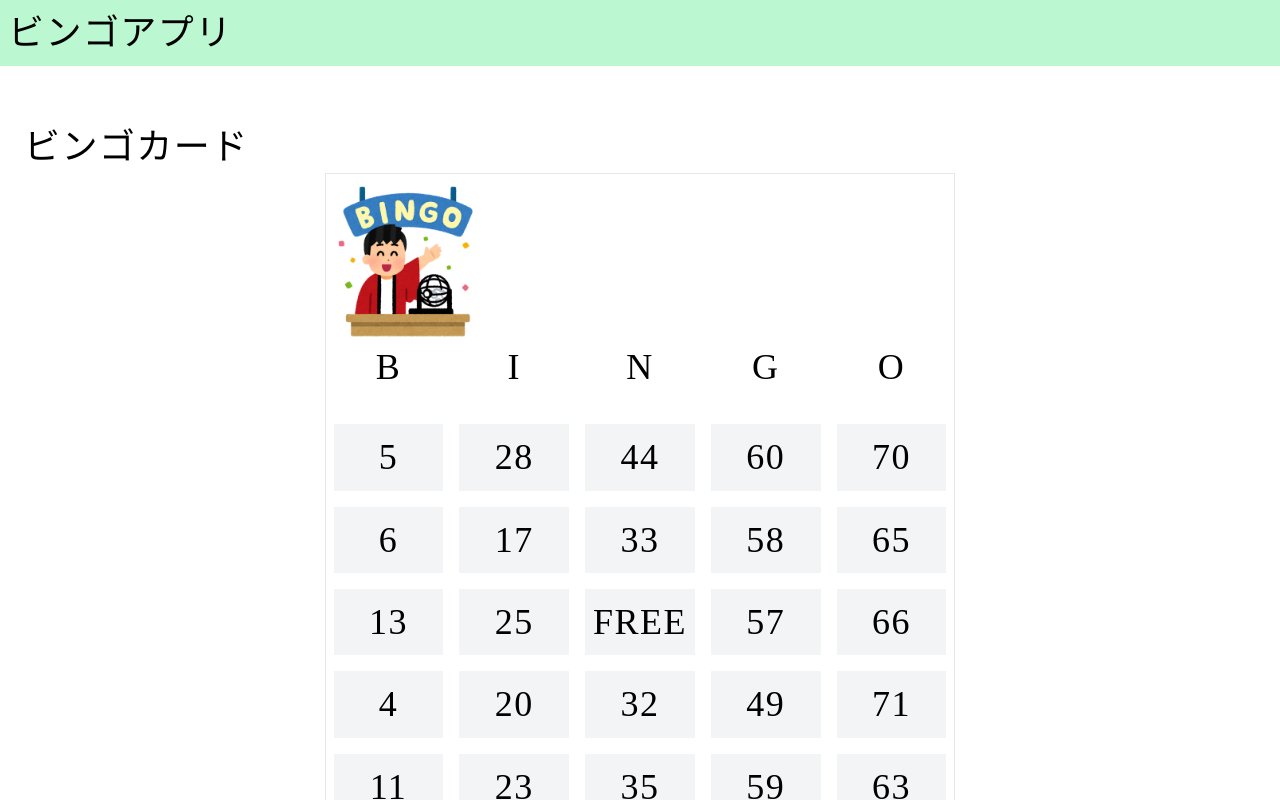
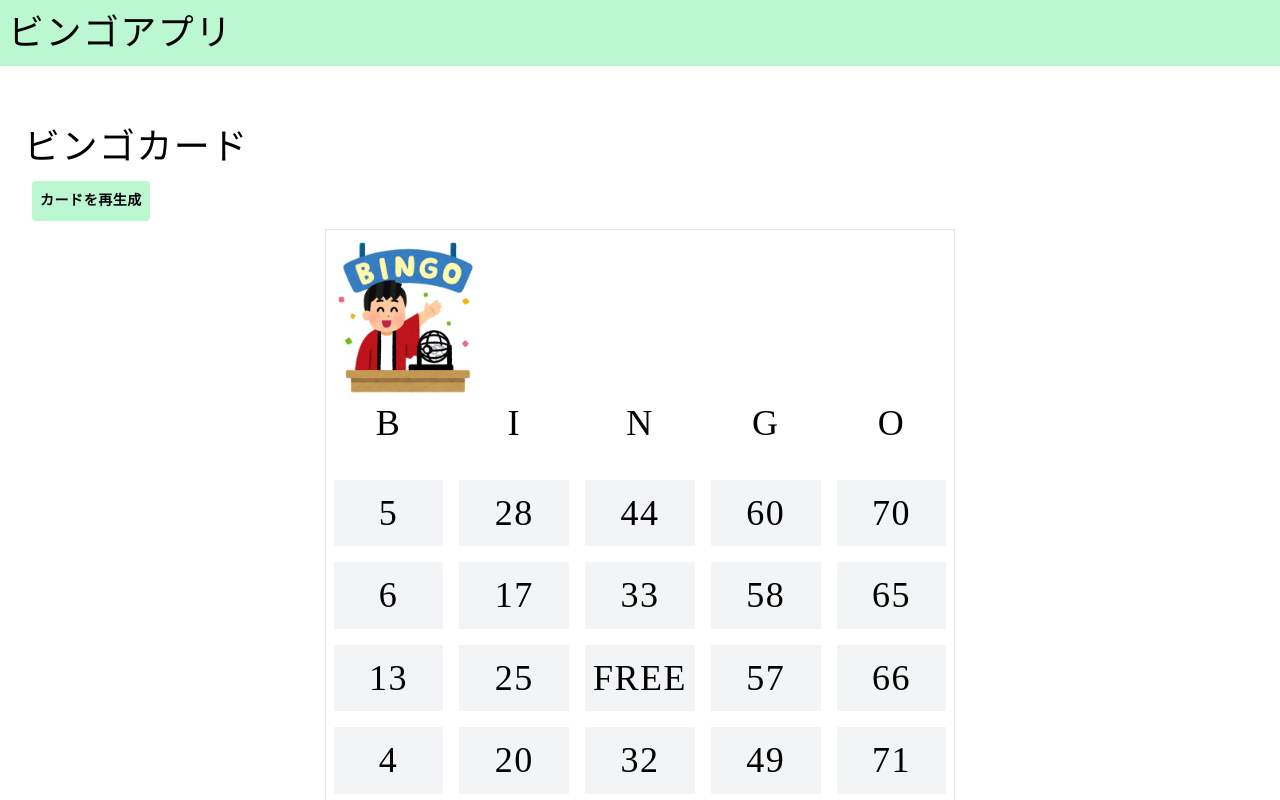
Before and after one commit to chakkun1121/bingo, a Next.js app: page /card in a window 1280 px wide. Shown: the top 800 px of the page. Built offline with nearby package versions, Linux system fonts and the light colour scheme.

Commit message:
カードを再生成機能を追加

```diff
--- a/app/(cards)/_components/BingoCard.tsx
+++ b/app/(cards)/_components/BingoCard.tsx
@@ -3,7 +3,7 @@ import { bingoCardType } from "../../../@types/bingoCardType";
 export function BingoCard({ card, imagePath = "./img/headerLogo.png", iconPosition = "left" }: { card: bingoCardType; imagePath?: string; iconPosition?: "left" | "center" | "right"; }) {
   return (
     <div className="p-2 border mx-auto w-max select-none print:block">
-      <img className={`max-w-40 max-h-40 items-${iconPosition}`} src={imagePath} />
+      <img className={`max-w-40 max-h-40 items-${iconPosition}`} src={imagePath} alt="カードのロゴ"/>
       <div className="text-center grid grid-rows-5 gap-4 max-w-2xl">
         <div className="grid grid-cols-5 gap-4 ">
           {["B", "I", "N", "G", "O"].map((item) => (
--- /dev/null
+++ b/app/(cards)/card/layout.tsx
@@ -0,0 +1,12 @@
+import { Metadata } from "next"
+
+export default function Layout({children}) {
+  return children
+}
+export const metadata: Metadata = {
+  title: "ビンゴカード",
+  description: "chakkun1121製のビンゴアプリのビンゴカードです。これを利用することでスマホやパソコンなどでビンゴができます。毎回、アクセスする際にカードは自動生成されます。",
+  alternates: {
+    canonical: "/card",
+  },
+}
--- a/app/(cards)/card/page.tsx
+++ b/app/(cards)/card/page.tsx
@@ -1,21 +1,17 @@
-import { Metadata } from "next";
+"use client"
 import { bingoCardType } from "../../../@types/bingoCardType";
 import { useCreateCard } from "../lib/createCard";
 import { BingoCard } from "../_components/BingoCard";
-export const metadata: Metadata = {
-  title: "ビンゴカード",
-  description: "chakkun1121製のビンゴアプリのビンゴカードです。これを利用することでスマホやパソコンなどでビンゴができます。毎回、アクセスする際にカードは自動生成されます。",
-  alternates: {
-    canonical: "/card",
-  },
-}
+import { useState } from "react";
+
 export default function Main() {
   const createCard = useCreateCard();
-  const card: bingoCardType = createCard();
+  const [card, setCard] = useState<bingoCardType>(createCard());
   return (
     <>
       <section>
         <h1 className="print:hidden">ビンゴカード</h1>
+        <button onClick={()=>{setCard(createCard())}} className="text-M p-2 m-2 bg-green-200 hover:bg-green-300 rounded">カードを再生成</button>
         <BingoCard card={card} />
       </section>
     </>
```
